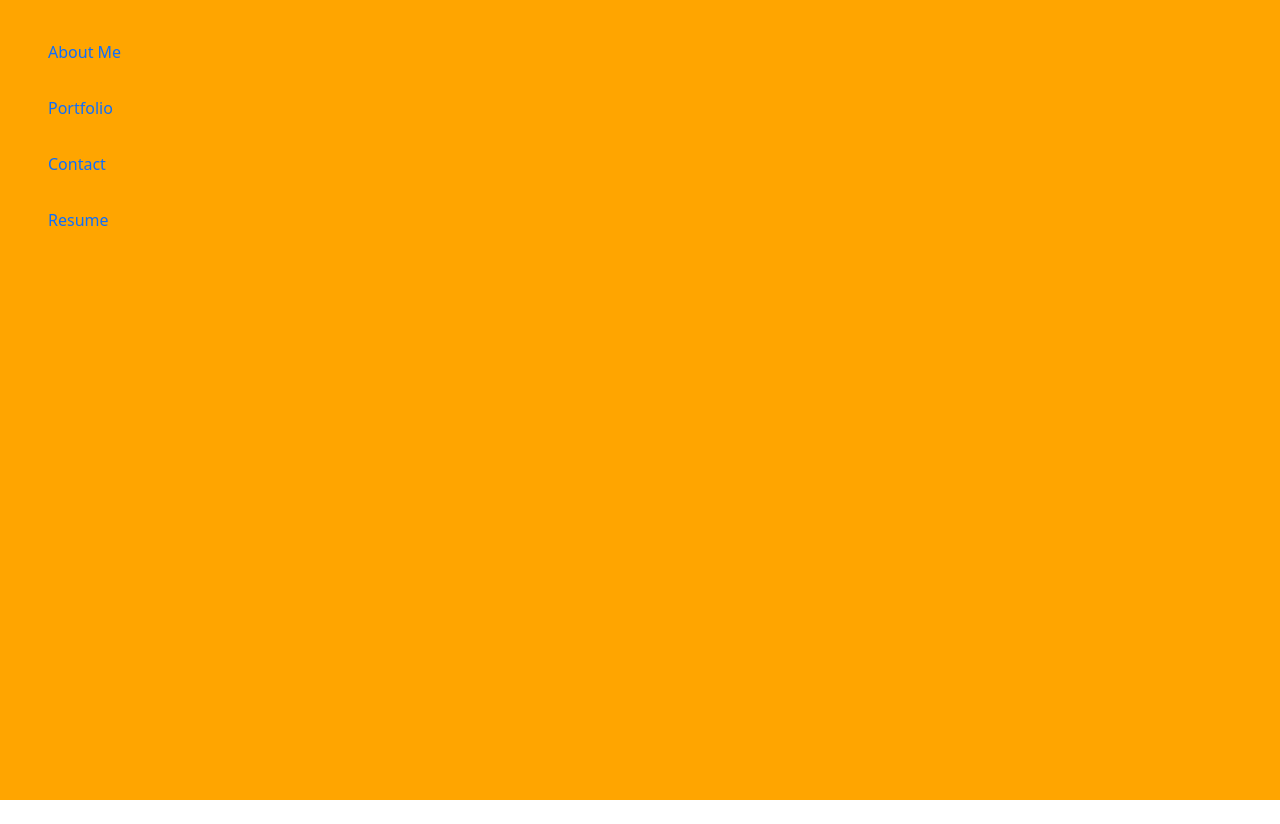
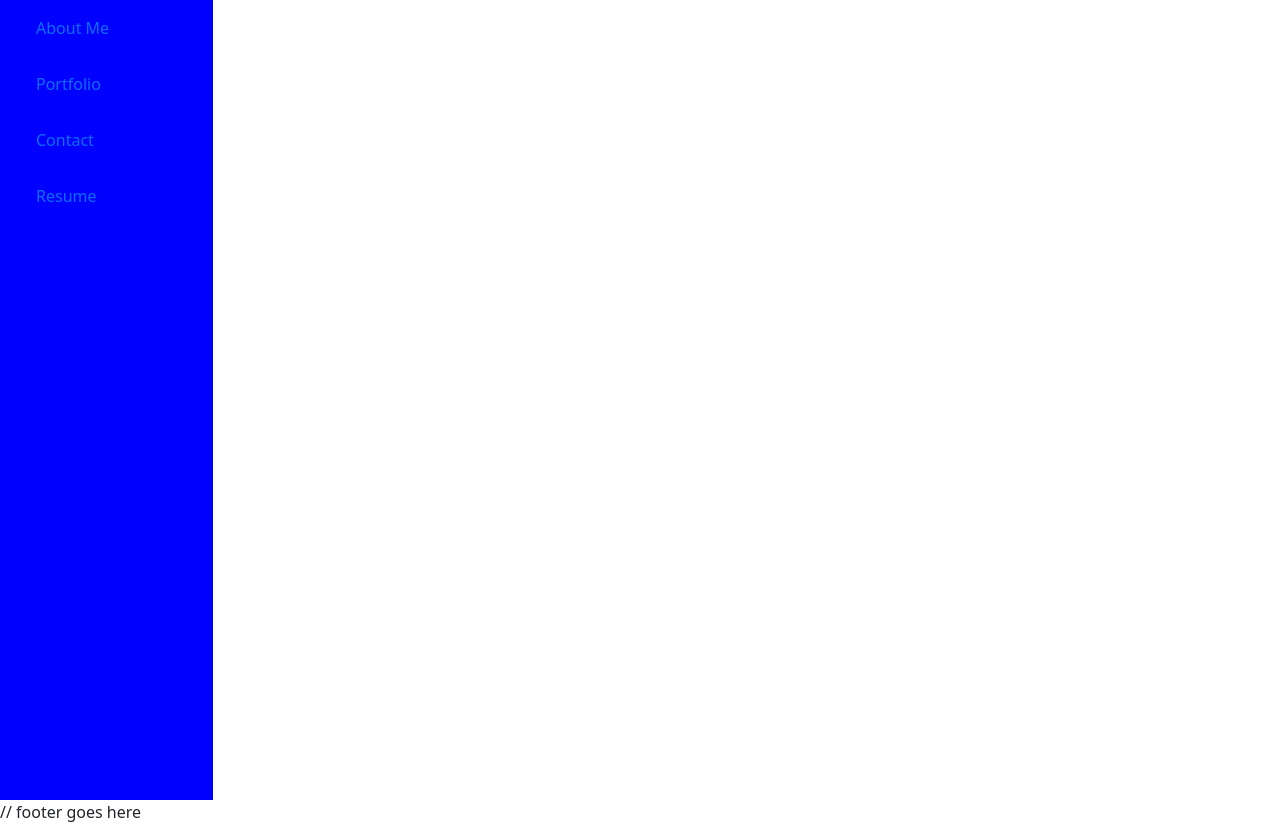
Before and after one commit to ericlyn4s/eric-peterson-react-portfolio, a React (Vite) app: page / in a window 1280 px wide. Before the commit the page ends 800 px from the top, so only its background shows below. Built offline with nearby package versions, Linux system fonts and the light colour scheme.

Commit message:
More changes to header

```diff
--- a/src/App.css
+++ b/src/App.css
@@ -2,6 +2,7 @@
 
 }
 
-.nav-col {
-  background-color: orange;
+.header-col {
+  width: 10%;
+  background-color: blue;
 }
--- a/src/components/Header.jsx
+++ b/src/components/Header.jsx
@@ -1,13 +1,18 @@
 function Header() {
   return (
-  <div className="nav-col container-fluid vh-100">
-    <div className="row p-4 align-items-center">
+  <div className="container-fluid">
+    <div className="row vh-100">
+      <div className="header-col col-sm-3 col-md-2">
         <ul className="nav flex-column">
           <li className="nav-item p-2"><a className="nav-link" href="#">About Me</a></li>
           <li className="nav-item p-2"><a className="nav-link" href="#">Portfolio</a></li>
           <li className="nav-item p-2"><a className="nav-link" href="#">Contact</a></li>
           <li className="nav-item p-2"><a className="nav-link" href="#">Resume</a></li>
         </ul>
+      </div>
+    </div>
+    <div className="row vh-30">
+      // footer goes here
     </div>
   </div>
   );
```
Also changed, not shown: src/components/Footer.jsx (added, +9 -0 lines).
